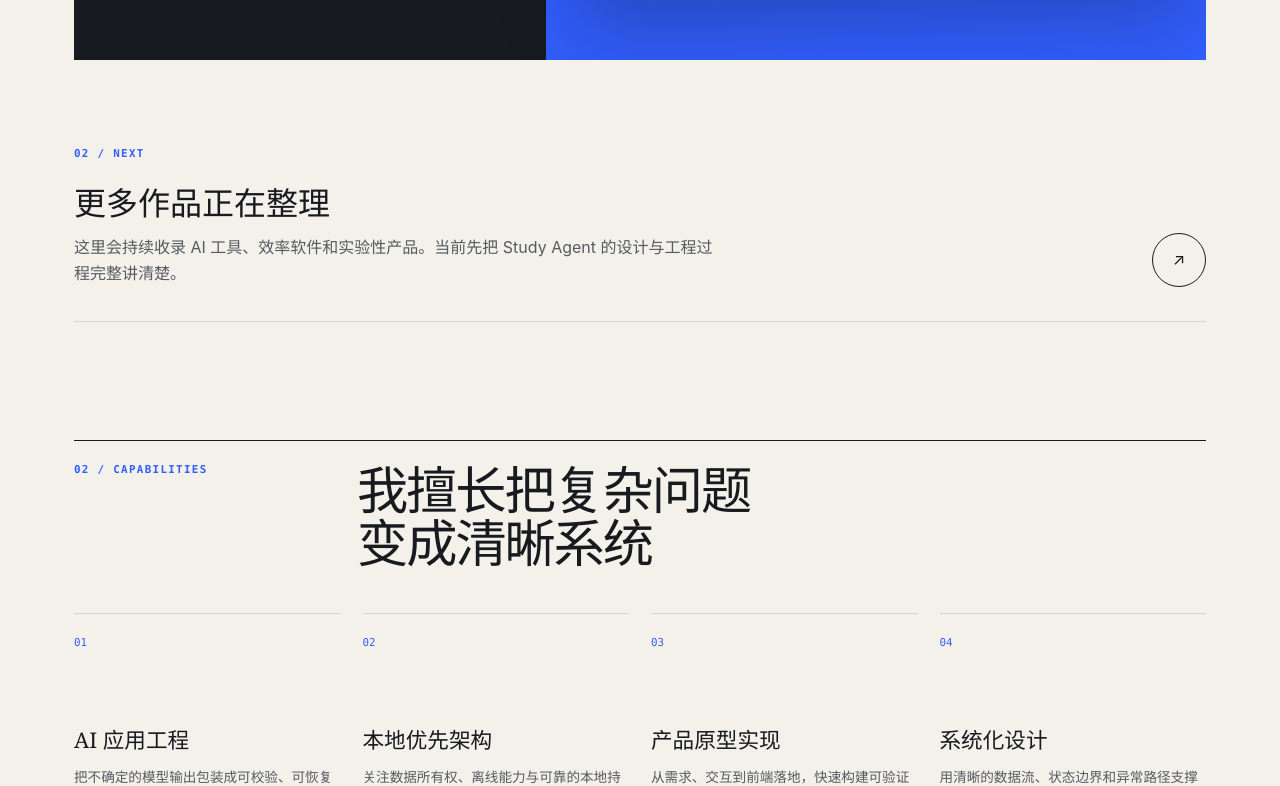
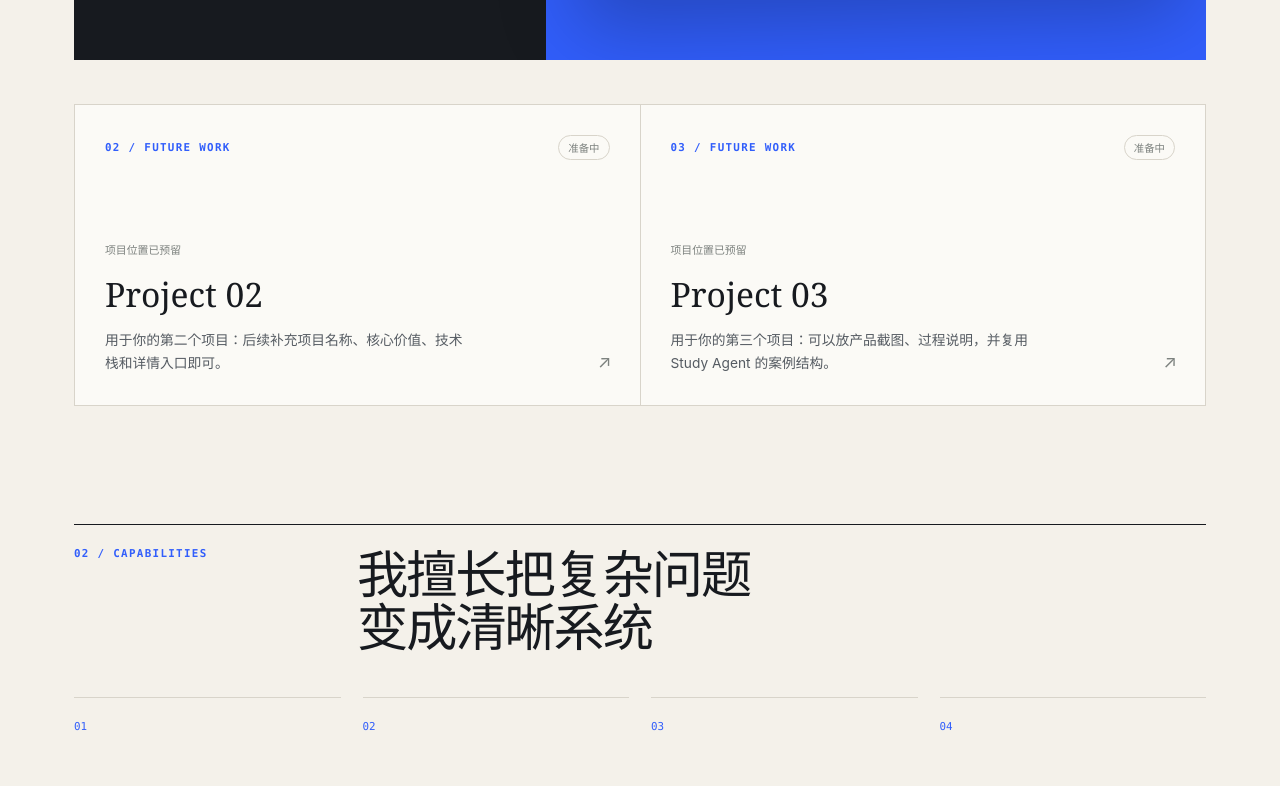
Before and after one commit to Chdosh/study-agent-showcase, a React (Vite) app: page / in a window 1280 px wide. Shown: the part 1216-2002 px from the top of the page. Built offline with nearby package versions, Linux system fonts and the light colour scheme.

Commit message:
feat: reserve slots for future projects

```diff
--- a/src/pages/Home.tsx
+++ b/src/pages/Home.tsx
@@ -21,6 +21,21 @@ const capabilities = [
     index: '04',
     title: '系统化设计',
     desc: '用清晰的数据流、状态边界和异常路径支撑长期演进。',
+  },
+]
+
+const futureProjects = [
+  {
+    number: '02',
+    title: 'Project 02',
+    type: '项目位置已预留',
+    description: '用于你的第二个项目：后续补充项目名称、核心价值、技术栈和详情入口即可。',
+  },
+  {
+    number: '03',
+    title: 'Project 03',
+    type: '项目位置已预留',
+    description: '用于你的第三个项目：可以放产品截图、过程说明，并复用 Study Agent 的案例结构。',
   },
 ]
 
@@ -87,13 +102,21 @@ function Home() {
           </div>
         </article>
 
-        <div className="project-index">
-          <div className="project-index-copy">
-            <span>02 / NEXT</span>
-            <h3>更多作品正在整理</h3>
-            <p>这里会持续收录 AI 工具、效率软件和实验性产品。当前先把 Study Agent 的设计与工程过程完整讲清楚。</p>
-          </div>
-          <Link to="/about" className="round-link" aria-label="了解更多">↗</Link>
+        <div className="future-project-grid">
+          {futureProjects.map((project) => (
+            <article className="future-project" key={project.number}>
+              <div className="future-project-meta">
+                <span>{project.number} / FUTURE WORK</span>
+                <em>准备中</em>
+              </div>
+              <div>
+                <small>{project.type}</small>
+                <h3>{project.title}</h3>
+                <p>{project.description}</p>
+              </div>
+              <span className="future-project-arrow" aria-hidden="true">↗</span>
+            </article>
+          ))}
         </div>
       </section>
 
@@ -121,7 +144,7 @@ function Home() {
 
       <section className="site-note">
         <div><span className="status-dot" /><strong>关于这个在线版本</strong></div>
-        <p>这是静态作品展示，不接入真实模型、不收集用户数据。在线 Demo 使用 Mock 数据与 localStorage；完整产品运行在本地 Electron 环境。</p>
+        <p>这是静态作品展示，不接入真实模型、不收集用户数据。在线 Demo 只展示虚构案例；完整产品运行在本地 Electron 环境。</p>
       </section>
     </div>
   )
--- a/src/pages/home.css
+++ b/src/pages/home.css
@@ -10,7 +10,7 @@
 .hero-actions { margin-top: 30px; display: flex; align-items: center; gap: 26px; flex-wrap: wrap; }
 .work-section, .capability-section { display: flex; flex-direction: column; gap: 44px; }
 .section-heading { display: grid; grid-template-columns: 1fr 3fr; padding-top: 22px; border-top: 1px solid var(--color-text); }
-.section-heading > span, .project-index-copy > span { color: var(--color-accent); font: 600 .68rem var(--font-mono); letter-spacing: .12em; }
+.section-heading > span, .future-project-meta > span { color: var(--color-accent); font: 600 .68rem var(--font-mono); letter-spacing: .12em; }
 .section-heading h2 { font: 400 clamp(2rem, 4vw, 3.6rem)/1.04 var(--font-display); letter-spacing: -.04em; }
 .featured-project { min-height: 590px; display: grid; grid-template-columns: 5fr 7fr; background: var(--color-text); color: #fff; overflow: hidden; }
 .project-copy { padding: clamp(32px, 5vw, 64px); display: flex; flex-direction: column; align-items: flex-start; }
@@ -44,11 +44,15 @@
 .progress-row { margin-top: 28px; display: grid; grid-template-columns: auto 1fr auto; align-items: center; gap: 12px; color: #686d72; font-size: .62rem; }
 .progress-row div { height: 5px; background: #dedbd2; border-radius: 5px; overflow: hidden; }
 .progress-row div i { width: 68%; height: 100%; display: block; background: var(--color-success); }
-.project-index { min-height: 190px; padding: 34px 0; display: flex; justify-content: space-between; align-items: flex-end; border-bottom: 1px solid var(--color-border); }
-.project-index-copy h3 { margin: 14px 0 10px; font: 400 2rem var(--font-display); }
-.project-index-copy p { max-width: 650px; color: var(--color-text-secondary); }
-.round-link { width: 54px; height: 54px; display: grid; place-items: center; flex: 0 0 auto; border: 1px solid var(--color-text); border-radius: 50%; transition: background .18s, color .18s; }
-.round-link:hover { color: #fff; background: var(--color-text); }
+.future-project-grid { display: grid; grid-template-columns: repeat(2, 1fr); gap: 1px; background: var(--color-border); border: 1px solid var(--color-border); }
+.future-project { min-height: 300px; padding: 30px; display: flex; flex-direction: column; position: relative; background: var(--color-bg-secondary); }
+.future-project-meta { display: flex; justify-content: space-between; align-items: center; gap: 16px; }
+.future-project-meta em { padding: 4px 9px; color: var(--color-text-muted); border: 1px solid var(--color-border); border-radius: 999px; font: normal .65rem var(--font-mono); }
+.future-project > div:nth-child(2) { margin-top: auto; max-width: 420px; }
+.future-project small { color: var(--color-text-muted); font: .68rem var(--font-mono); }
+.future-project h3 { margin: 10px 0 12px; font: 400 2.1rem var(--font-display); }
+.future-project p { max-width: 88%; color: var(--color-text-secondary); font-size: .86rem; }
+.future-project-arrow { position: absolute; right: 28px; bottom: 28px; color: var(--color-text-muted); font-size: 1.1rem; }
 .capability-list { display: grid; grid-template-columns: repeat(4, 1fr); gap: 22px; }
 .capability-list article { min-height: 220px; padding: 22px 0; display: flex; flex-direction: column; border-top: 1px solid var(--color-border); }
 .capability-list article > span { color: var(--color-accent); font: .68rem var(--font-mono); }
@@ -68,6 +72,7 @@
   .project-copy { min-height: 520px; }
   .project-visual { padding: 48px 0 48px 42px; }
   .capability-list { grid-template-columns: repeat(2, 1fr); }
+  .future-project-grid { grid-template-columns: 1fr; }
   .about-strip { grid-template-columns: 1fr 3fr; }
   .about-strip .text-link { grid-column: 2; justify-self: start; }
 }
@@ -83,8 +88,7 @@
   .visual-window { min-width: 520px; transform: none; }
   .capability-list { grid-template-columns: 1fr; gap: 0; }
   .capability-list article { min-height: 180px; }
-  .project-index, .site-note { align-items: flex-start; }
-  .project-index { gap: 24px; }
+  .site-note { align-items: flex-start; }
   .about-strip, .site-note { grid-template-columns: 1fr; gap: 24px; }
   .about-strip .text-link { grid-column: 1; }
 }
```
Also changed, not shown: 1 other file (tests, documents, lock files or other folders).
